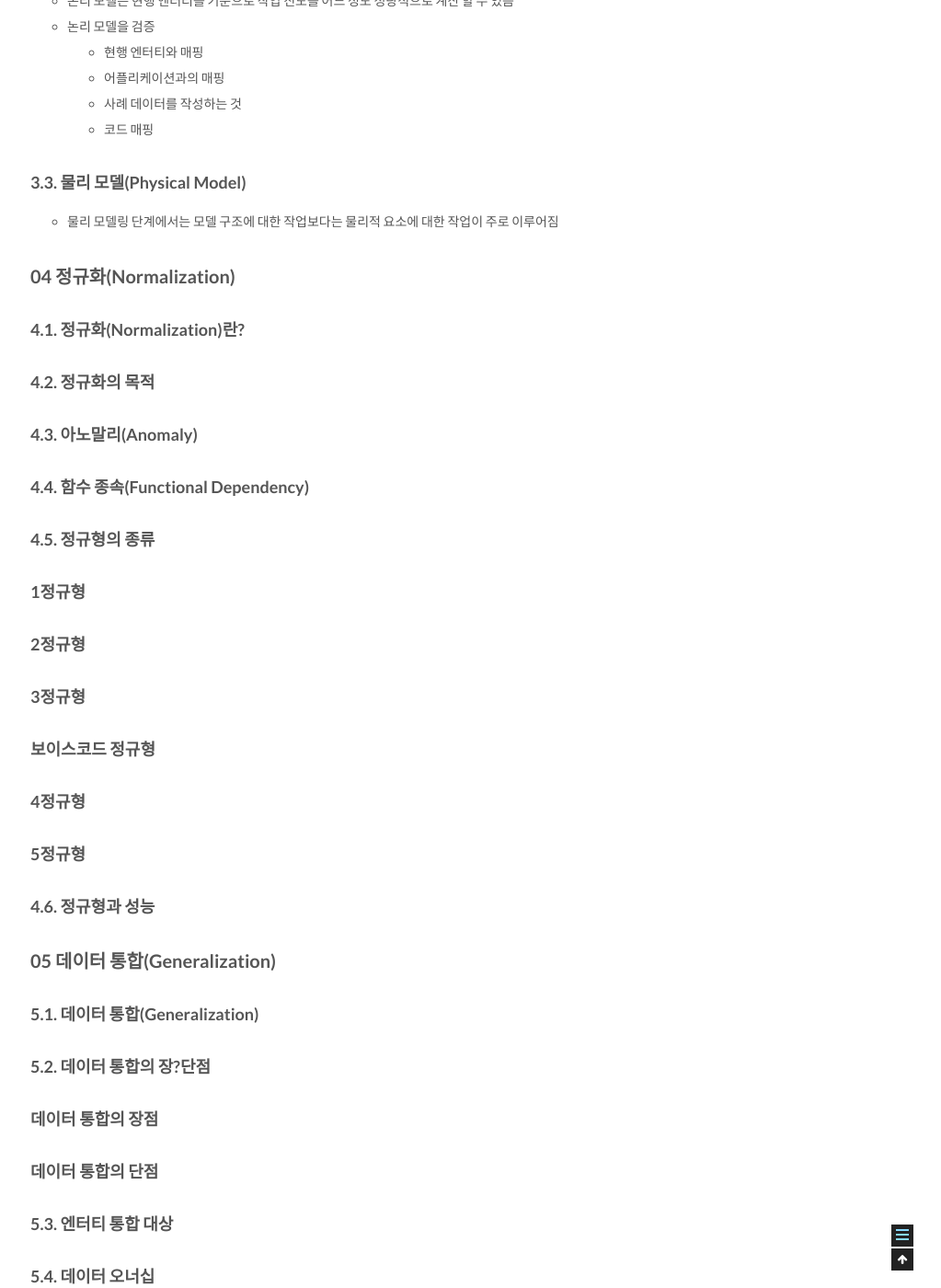
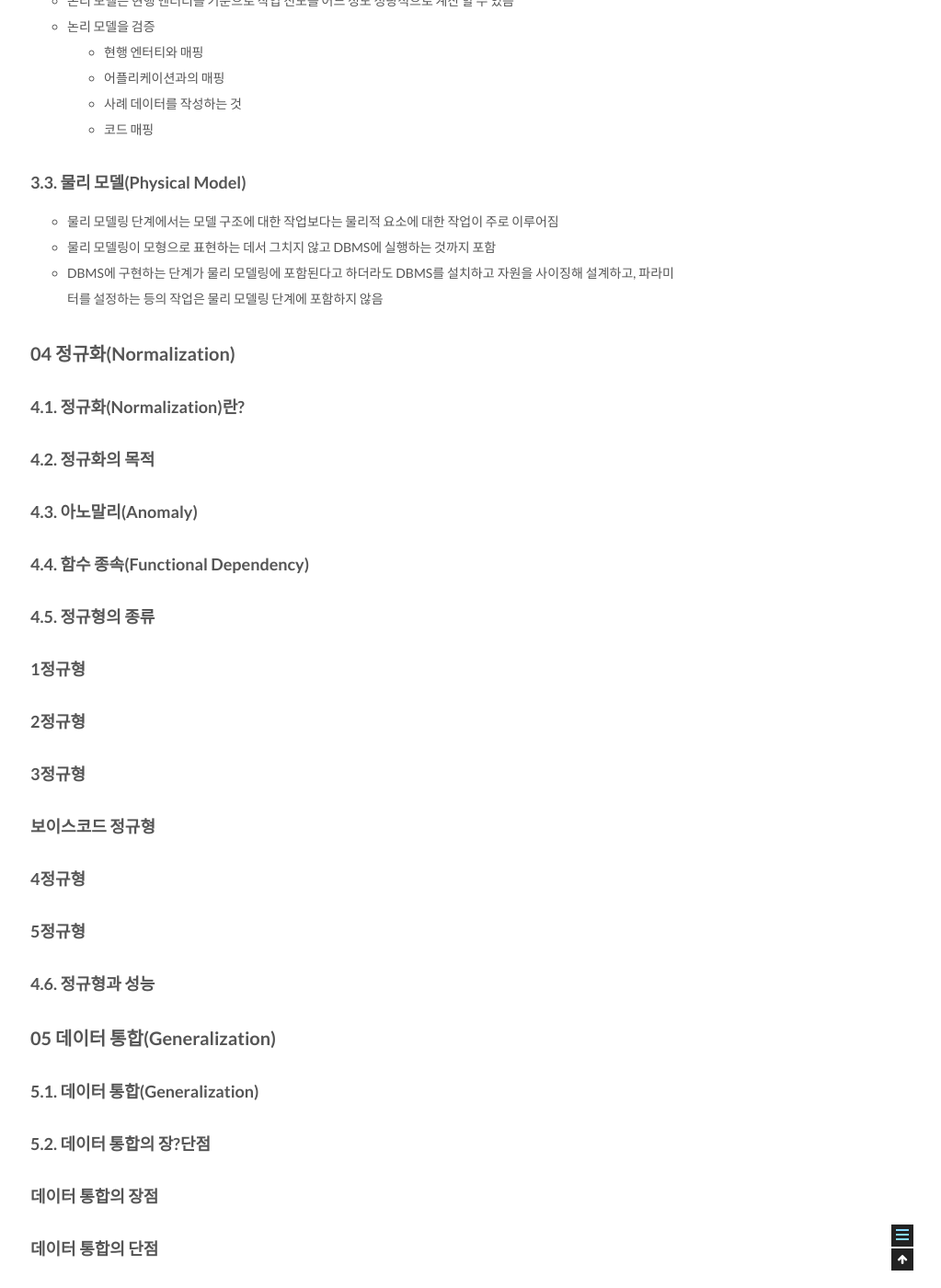
Before and after one commit to csj4032/csj4032.github.io, a Jekyll site: the page built from _posts/2018-05-02-관계형데이터모델링프리미엄가이드.md, in a window 1280 px wide and 1400 px high, scrolled down 9690 px. Shown: the whole window at 92% size, without its empty margins (257-1280 px from the left). Built offline with Jekyll 4.4.1, drawn with Linux system fonts in a browser that asks for light colours; comment, search, counter and statistics services are not loaded.

Commit message:
관계형 데이터 베이스 모델링 포스팅 수정

```diff
--- a/_posts/2018-05-02-관계형데이터모델링프리미엄가이드.md
+++ b/_posts/2018-05-02-관계형데이터모델링프리미엄가이드.md
@@ -299,6 +299,8 @@ comments: true
 
 ### 3.3. 물리 모델(Physical Model)
 * 물리 모델링 단계에서는 모델 구조에 대한 작업보다는 물리적 요소에 대한 작업이 주로 이루어짐
+* 물리 모델링이 모형으로 표현하는 데서 그치지 않고 DBMS에 실행하는 것까지 포함
+* DBMS에 구현하는 단계가 물리 모델링에 포함된다고 하더라도 DBMS를 설치하고 자원을 사이징해 설계하고, 파라미터를 설정하는 등의 작업은 물리 모델링 단계에 포함하지 않음
 
 ## 04 정규화(Normalization)
 
```
